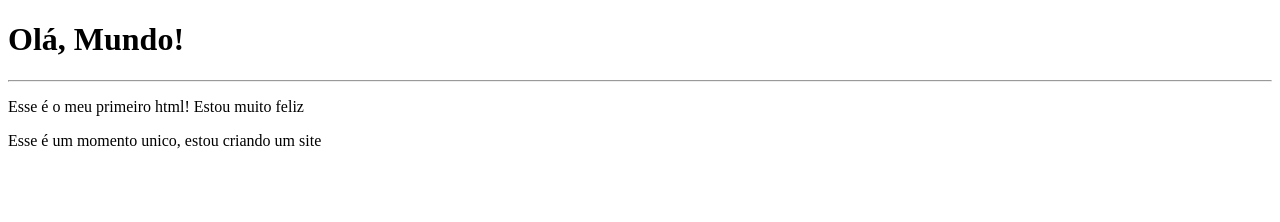
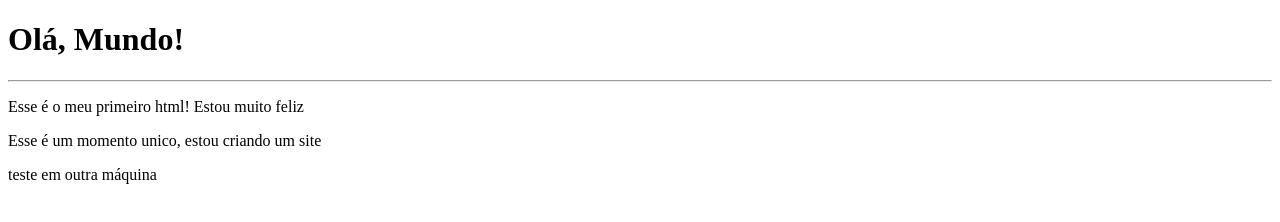
Before and after one commit to adlersoares48/HTML-CSS-Guanabara, a plain HTML site: page exercicios/ex001/index.html in a window 1280 px wide. Drawn offline with Linux system fonts and the light colour scheme.

Commit message:
Testando alterações em uma outra máquina

```diff
--- a/exercicios/ex001/index.html
+++ b/exercicios/ex001/index.html
@@ -12,3 +12,4 @@
     <p>Esse é um momento unico, estou criando um site</p>
 </body>
 </html>
+teste em outra máquina
```
Also changed, not shown: 1 other file.
